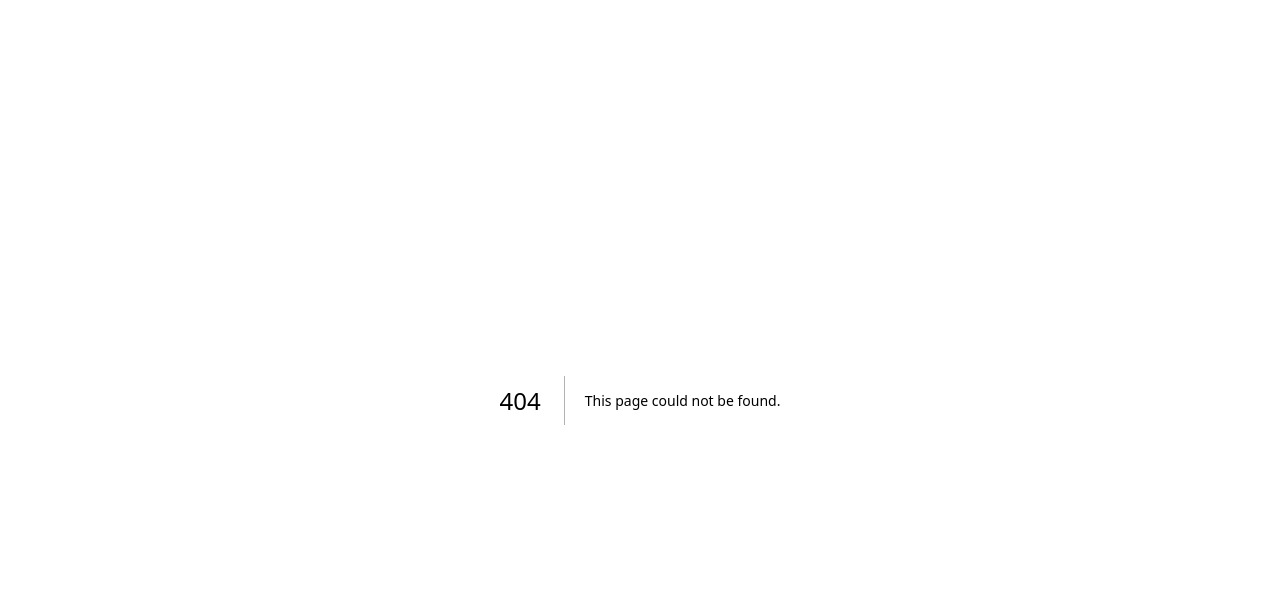
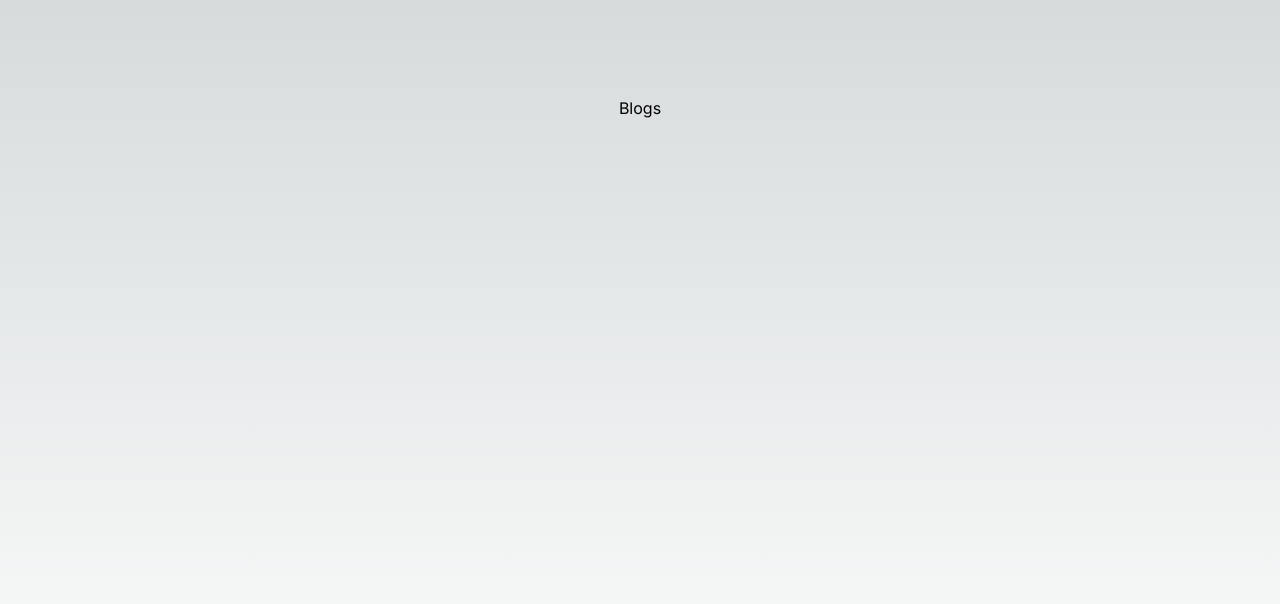
Before and after one commit to khanhnm222/next-13-plant-shop, a Next.js app: page /blogs in a window 1280 px wide. Before the commit this address had no page. Shown: the top 604 px of the page. Built offline with nearby package versions, Linux system fonts and the light colour scheme.

Commit message:
Added page routers

```diff
--- /dev/null
+++ b/app/blogs/page.tsx
@@ -0,0 +1,13 @@
+// import Header from '@/components/Header'
+import Navbar from '@/components/Navbar'
+import Image from 'next/image'
+
+export default function Blogs() {
+  return (
+    <>
+      <main className="flex min-h-screen flex-col items-center justify-between p-24">
+        Blogs
+      </main>
+    </>
+  )
+}
--- /dev/null
+++ b/app/contact/page.tsx
@@ -0,0 +1,13 @@
+// import Header from '@/components/Header'
+import Navbar from '@/components/Navbar'
+import Image from 'next/image'
+
+export default function Contact() {
+  return (
+    <>
+      <main className="flex min-h-screen flex-col items-center justify-between p-24">
+        Contact
+      </main>
+    </>
+  )
+}
--- /dev/null
+++ b/app/products/page.tsx
@@ -0,0 +1,13 @@
+// import Header from '@/components/Header'
+import Navbar from '@/components/Navbar'
+import Image from 'next/image'
+
+export default function Products() {
+  return (
+    <>
+      <main className="flex min-h-screen flex-col items-center justify-between p-24">
+        Products
+      </main>
+    </>
+  )
+}
```
